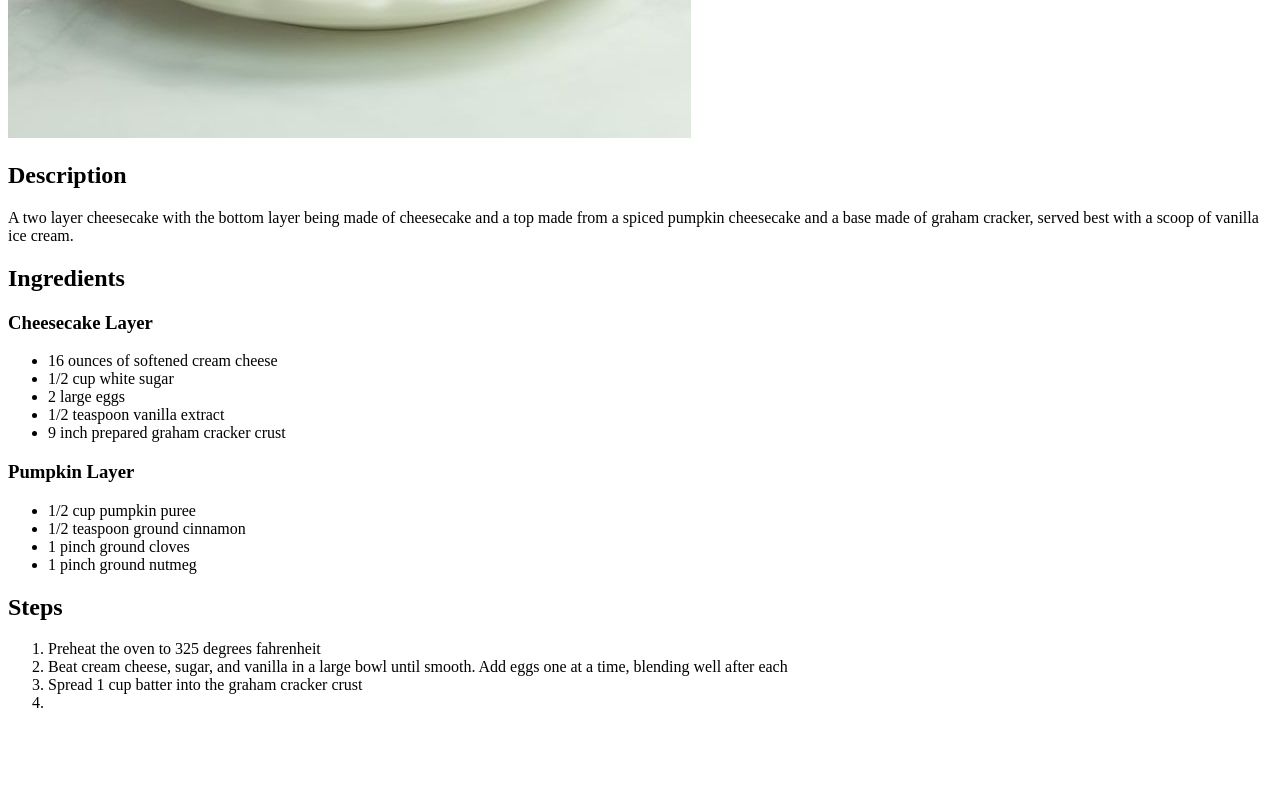
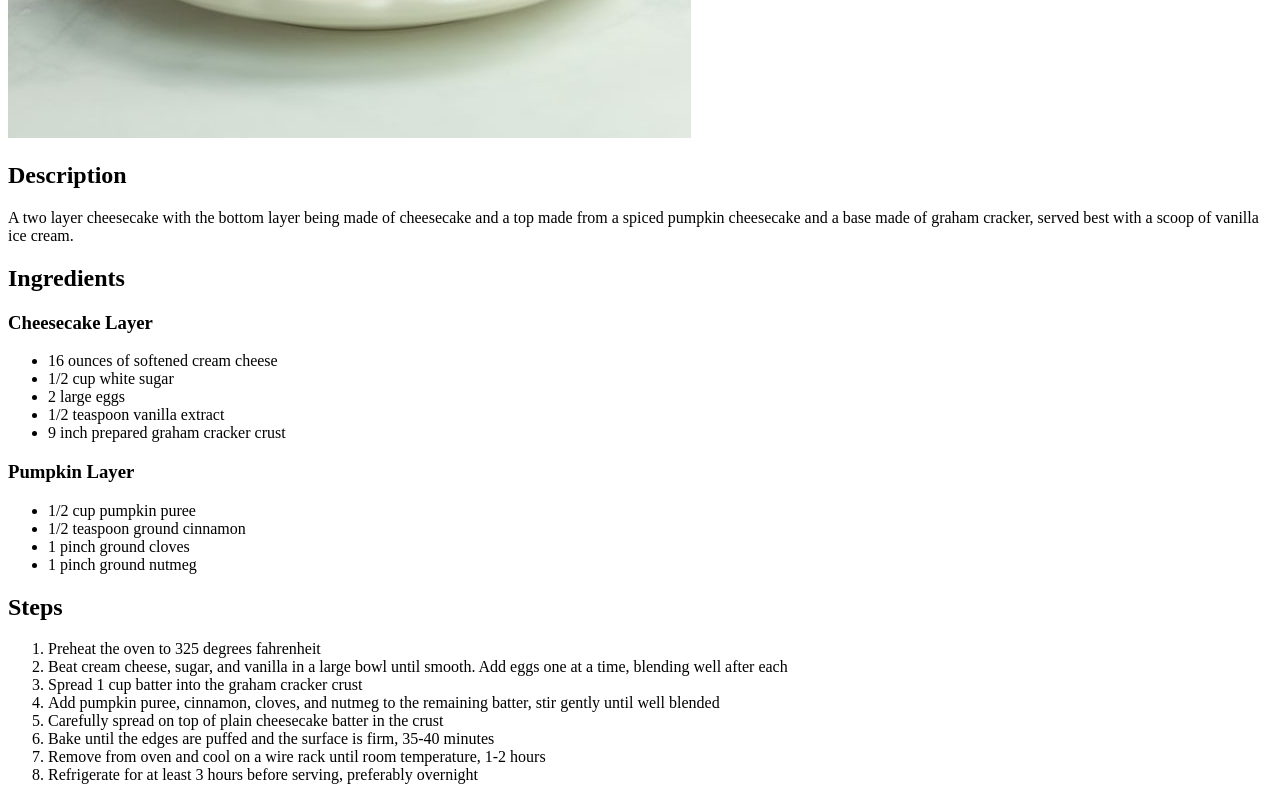
Before and after one commit to mrmee12345/odin-recipes, a plain HTML site: page recipes/double-layer-pumpkin-cheesecake.html in a window 1280 px wide. Shown: the part 454-1254 px from the top of the page. Before the commit the page ends 1182 px from the top, so only its background shows below. Drawn offline with Linux system fonts and the light colour scheme.

Commit message:
Finish steps
Finished the steps for the double layer pumpkin cheesecake

```diff
--- a/recipes/double-layer-pumpkin-cheesecake.html
+++ b/recipes/double-layer-pumpkin-cheesecake.html
@@ -33,9 +33,14 @@
   <h2>Steps</h2>
   <ol>
     <li>Preheat the oven to 325 degrees fahrenheit</li>
-    <li>Beat cream cheese, sugar, and vanilla in a large bowl until smooth. Add eggs one at a time, blending well after each</li>
+    <li>Beat cream cheese, sugar, and vanilla in a large bowl until smooth. Add eggs one at a time, blending well after
+      each</li>
     <li>Spread 1 cup batter into the graham cracker crust</li>
-    <li></li>
+    <li>Add pumpkin puree, cinnamon, cloves, and nutmeg to the remaining batter, stir gently until well blended</li>
+    <li>Carefully spread on top of plain cheesecake batter in the crust</li>
+    <li>Bake until the edges are puffed and the surface is firm, 35-40 minutes</li>
+    <li>Remove from oven and cool on a wire rack until room temperature, 1-2 hours</li>
+    <li>Refrigerate for at least 3 hours before serving, preferably overnight</li>
   </ol>
 </body>
 
```
